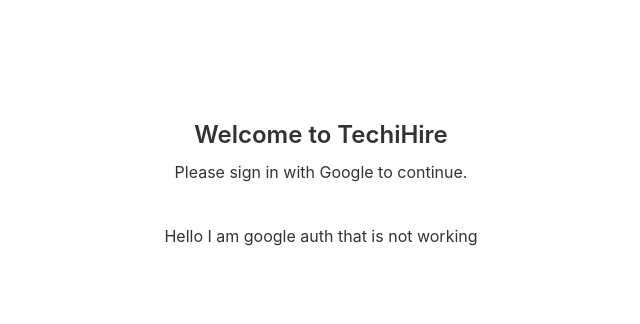
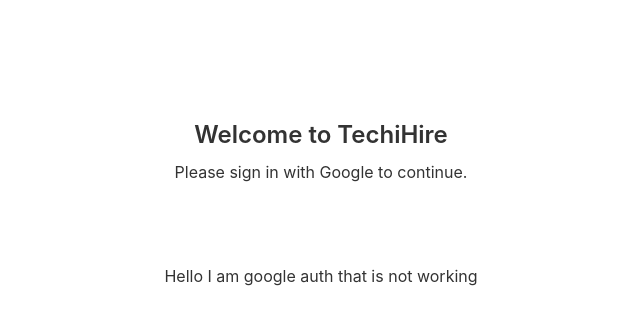
Before and after one commit to KatyaMarush/TechiHire, a React (Create React App) app: page /#/login in a window 1280 px wide. Before the commit this address led to /login. Shown: the top 324 px of the page, without its empty margins (319-959 px from the left). Built offline with nearby package versions, Linux system fonts and the light colour scheme.

Commit message:
changing browserRouter to hashRouter

```diff
--- a/src/components/AppRoutes.tsx
+++ b/src/components/AppRoutes.tsx
@@ -1,14 +1,14 @@
 import React from "react";
-import { BrowserRouter as Router, Routes, Route, Navigate } from "react-router-dom";
+import { HashRouter as Router, Routes, Route, Navigate } from "react-router-dom";
 import LoginLogic from "../pages/LoginLogic";
 import HomePage from "../pages/HomePage";
 import Cookies from "js-cookie";
 
-const isAuthenticated = () => {
-    return Cookies.get("authToken") !== undefined;
-};
+const AppRoutes: React.FC = () => {
+    const isAuthenticated = () => {
+        return Cookies.get("authToken") !== undefined;
+    };
 
-const AppRoutes: React.FC = () => {
     return (
         <Router>
             <Routes>
--- a/src/components/LoginPage.tsx
+++ b/src/components/LoginPage.tsx
@@ -46,7 +46,7 @@
           <CircularProgress />
         ) : (
           <div role="button" aria-label="Login with Google" onClick={onGoogleLoginClick}>
-            {/* <GoogleLogin onSuccess={onLoginSuccess} onError={handleLoginError} /> */}
+            <GoogleLogin onSuccess={onLoginSuccess} onError={handleLoginError} />
             Hello I am google auth that is not working
           </div>
         )}
```
